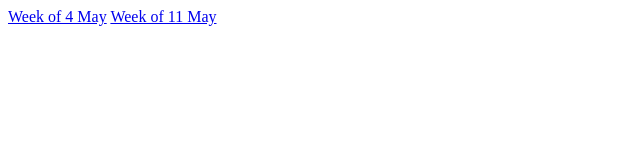
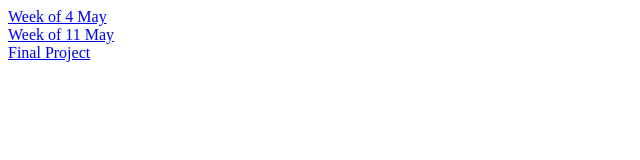
Before and after one commit to LCHSTest/LCHSTest.github.io, a plain HTML site: page index.html in a window 1280 px wide. Shown: the whole page, without its empty margins (0-640 px from the left). Drawn offline with Linux system fonts and the light colour scheme.

Commit message:
Update index.html

```diff
--- a/index.html
+++ b/index.html
@@ -1,6 +1,7 @@
 <!doctype html>
 <html><head><title><Assignments and Slides</title></head>
 <body>
-<a href="https://drive.google.com/folderview?id=0BymyB7k4bDN9OUpWd2tNbDE0Mm8&usp=sharing">Week of 4 May</a>
-<a href="https://drive.google.com/folderview?id=0BymyB7k4bDN9em9aUFZNMDhzVlE&usp=sharing">Week of 11 May</a>
+<a href="https://drive.google.com/folderview?id=0BymyB7k4bDN9OUpWd2tNbDE0Mm8&usp=sharing">Week of 4 May</a><br />
+<a href="https://drive.google.com/folderview?id=0BymyB7k4bDN9em9aUFZNMDhzVlE&usp=sharing">Week of 11 May</a><br />
+<a href="https://docs.google.com/document/d/1Y306sbVPaUO5ROaX4upS64CQLRgJP3Gf8Bkc9lILAqM/edit?usp=sharing">Final Project</a>
 </body></html>
```
